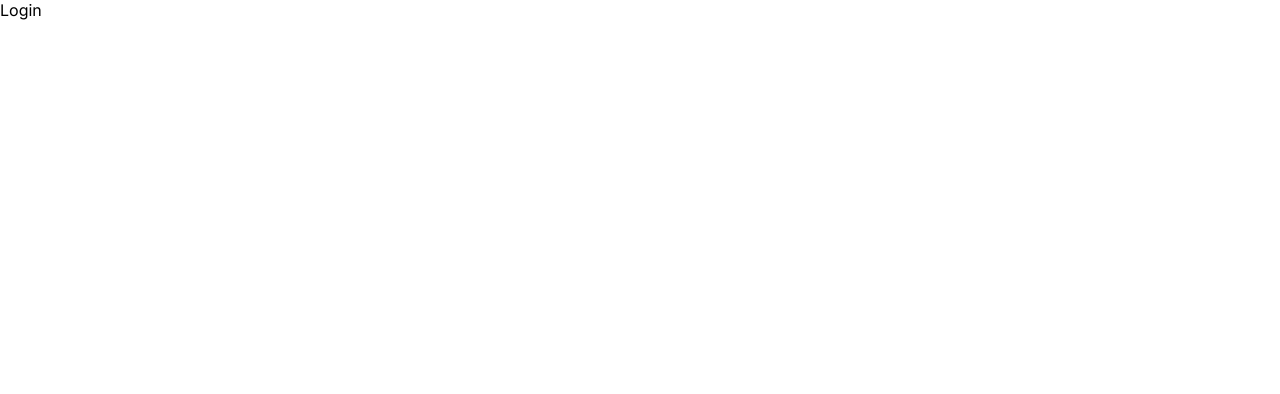
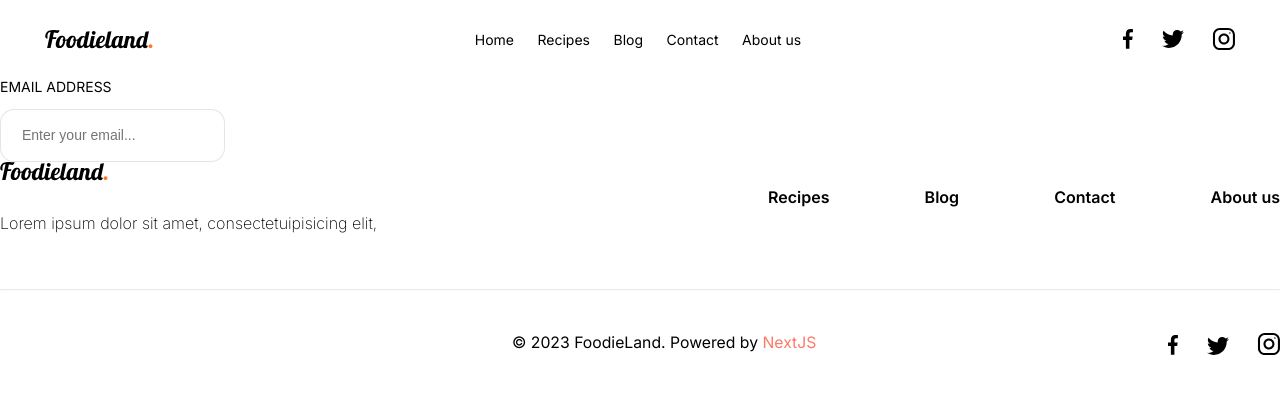
Before and after one commit to soyas07/blog-next, a Next.js app: page /login in a window 1280 px wide. Shown: the top 394 px of the page. Built offline with nearby package versions, Linux system fonts and the light colour scheme.

Commit message:
Added TextField

```diff
--- /dev/null
+++ b/components/TextField/TextField.jsx
@@ -0,0 +1,13 @@
+import React from 'react';
+import styles from './text.module.css';
+
+const TextField = ({ title, placeholder, width }) => {
+    return (
+        <div className={styles.textFieldContainer} style={{width}}>
+            <h1>{title}</h1>
+            <input type="text" placeholder={placeholder} />
+        </div>
+    )
+}
+
+export default TextField
--- /dev/null
+++ b/components/TextField/text.module.css
@@ -0,0 +1,14 @@
+.textFieldContainer h1 {
+    font-size: 1rem;
+    font-weight: 400;
+    margin-bottom: 1rem;
+}
+
+.textFieldContainer input {
+    font-size: 1rem;
+    height: 3.75rem;
+    border-radius: 1rem;
+    outline: none;
+    border: 1px solid rgba(0,0,0,0.1);
+    padding: 1.5rem;
+}
--- /dev/null
+++ b/pages/Layout.js
@@ -0,0 +1,12 @@
+import Footer from "@/components/Footer/Footer";
+import Navbar from "@/components/Navbar/Navbar";
+
+export default function Layout({ children }) {
+    return (
+      <>
+        <Navbar />
+            <main>{children}</main>
+        <Footer />
+      </>
+    )
+}
--- a/pages/_app.js
+++ b/pages/_app.js
@@ -1,5 +1,10 @@
 import '@/styles/globals.css'
+import Layout from './Layout'
 
 export default function App({ Component, pageProps }) {
-  return <Component {...pageProps} />
+  return (
+    <Layout>
+      <Component {...pageProps} />
+    </Layout>
+  )
 }
--- a/pages/login.js
+++ b/pages/login.js
@@ -1,8 +1,14 @@
+import TextField from '@/components/TextField/TextField'
 import React from 'react'
 
 const Login = () => {
     return (
-        <div>Login</div>
+        <div>
+            <TextField
+                title="EMAIL ADDRESS"
+                placeholder="Enter your email..."
+            />
+        </div>
     )
 }
 
```
